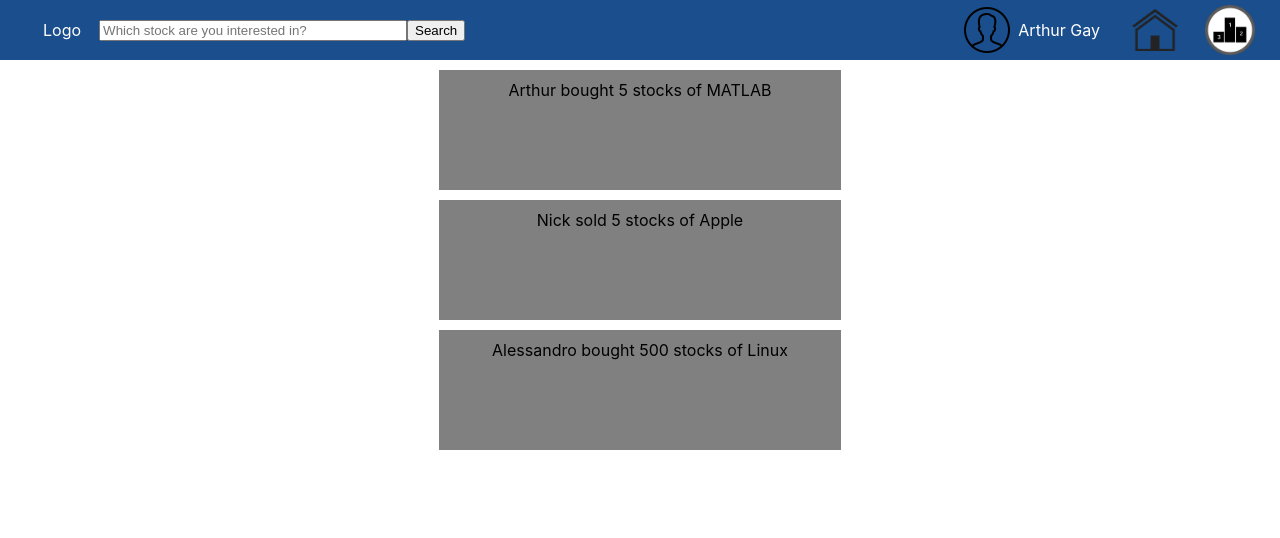
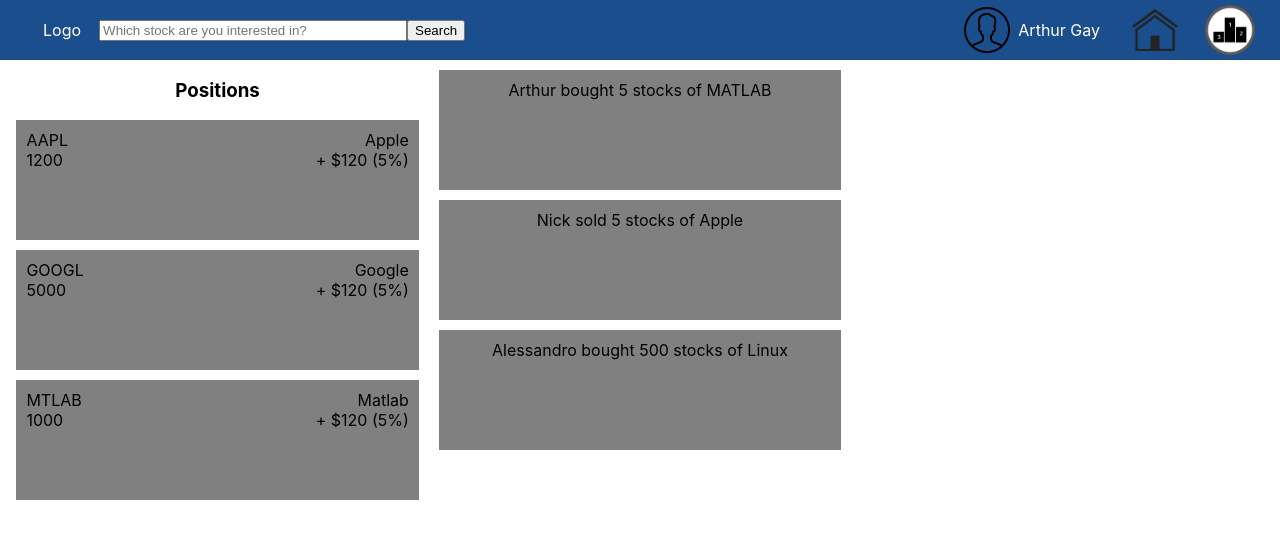
Before and after one commit to Alessandro100/social-media-trading, a React (Create React App) app in the folder clients/: page / in a window 1280 px wide. Shown: the top 538 px of the page. Built offline with nearby package versions, Linux system fonts and the light colour scheme.

Commit message:
added positions

```diff
--- a/clients/src/App.css
+++ b/clients/src/App.css
@@ -13,6 +13,13 @@
 
 .app-columns {
   width: 33%;
+}
+
+.box {
+  background-color: grey;
+  padding: 10px;
+  margin: 10px;
+  height: 100px;
 }
 
 /* Header */
@@ -59,11 +66,9 @@
   background: grey;
 }
 
-/* Transactions */
+/* Positions */
 
-.transaction {
-  background-color: grey;
-  padding: 10px;
-  margin: 10px;
-  height: 100px;
+.position-row {
+  display: flex;
+  justify-content: space-between;
 }
--- a/clients/src/App.js
+++ b/clients/src/App.js
@@ -4,6 +4,7 @@
 import Header from './Components/Header'
 import Timeline from './Components/Timeline'
 import Transaction from './Components/Transaction'
+import Positions from './Components/Positions'
 
 class App extends Component {
 
@@ -30,6 +31,29 @@
         amount: 500,
         stock: 'Linux'
       },
+    ],
+    positions: [
+      {
+        id: 1,
+        abv: 'AAPL',
+        name: 'Apple',
+        total: 1200,
+        profit: '+ $120 (5%)'
+      },
+      {
+        id: 2,
+        abv: 'GOOGL',
+        name: 'Google',
+        total: 5000,
+        profit: '+ $120 (5%)'
+      },
+      {
+        id: 3,
+        abv: 'MTLAB',
+        name: 'Matlab',
+        total: 1000,
+        profit: '+ $120 (5%)'
+      }
     ]
   }
 
@@ -40,7 +64,7 @@
         <div className="App">
           <div className='App-Container'>
             <div className='app-columns'>
-              {/* Left Components */}
+              <Positions positions={this.state.positions} />
             </div>
             <div className='app-columns'>
               <Timeline transactions={this.state.transactions}/>
--- /dev/null
+++ b/clients/src/Components/Position.js
@@ -0,0 +1,21 @@
+import React, { Component } from 'react'
+
+export class Position extends Component {
+    render() {
+        const { abv, name, total, profit } = this.props.position
+        return (
+            <div className='box'>
+                <div className='position-row'>
+                    <div>{abv}</div>
+                    <div>{name}</div>
+                </div>
+                <div className='position-row'>
+                    <div>{total}</div>
+                    <div>{profit}</div>
+                </div>
+            </div>
+        )
+    }
+}
+
+export default Position
--- /dev/null
+++ b/clients/src/Components/Positions.js
@@ -0,0 +1,17 @@
+import React, { Component } from 'react'
+import Position from './Position'
+
+export class Positions extends Component {
+    render() {
+        return (
+            <div>
+                <h3>Positions</h3>
+                {this.props.positions.map(position => (
+                    <Position key={position.id} position={position} />
+                ))}
+            </div>
+        )
+    }
+}
+
+export default Positions
--- a/clients/src/Components/Transaction.js
+++ b/clients/src/Components/Transaction.js
@@ -5,7 +5,7 @@
     render() {
         const { user, transactionType, amount, stock } = this.props.transaction
         return (
-            <div className='transaction'>
+            <div className='box'>
                 <div>{user} {transactionType} {amount} stocks of {stock}</div>
             </div>
         )
```
